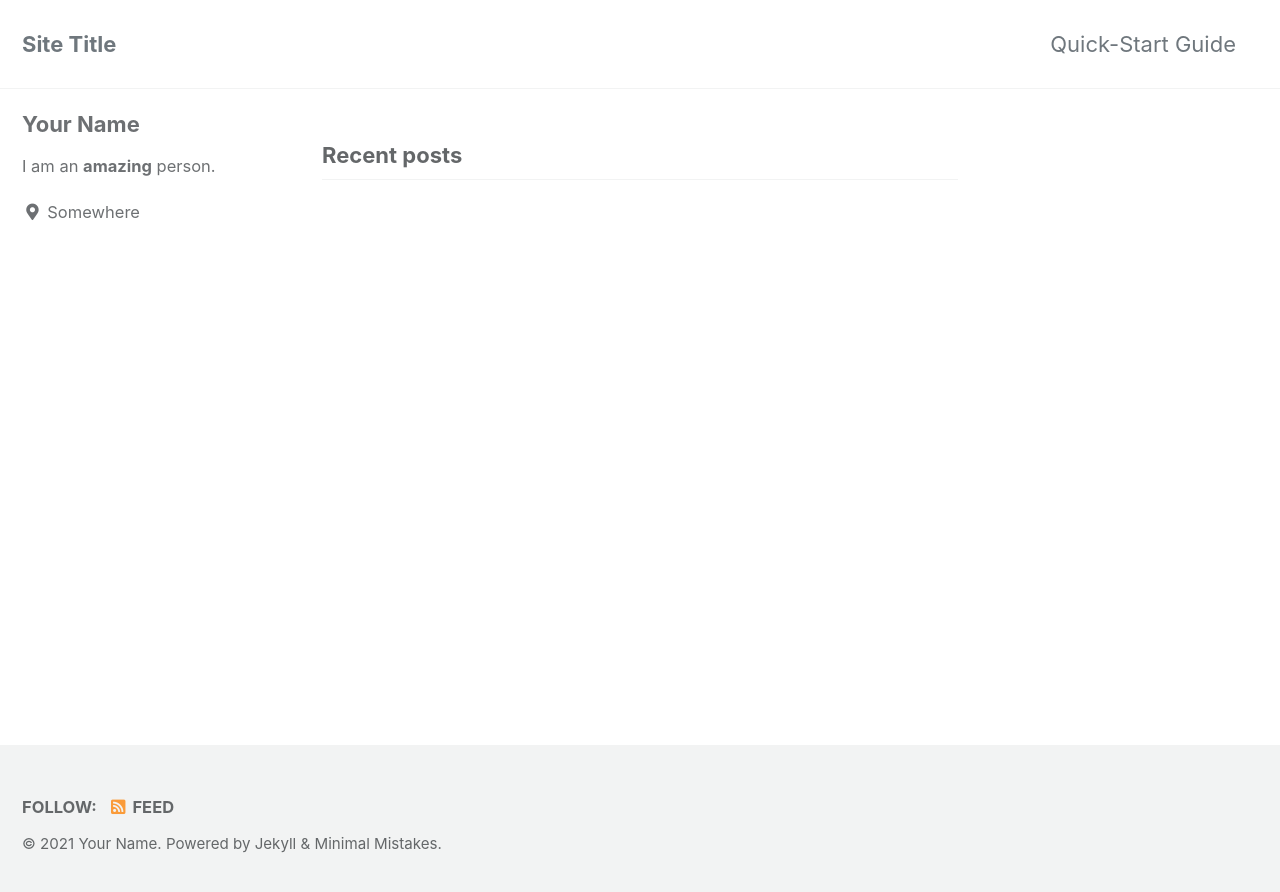
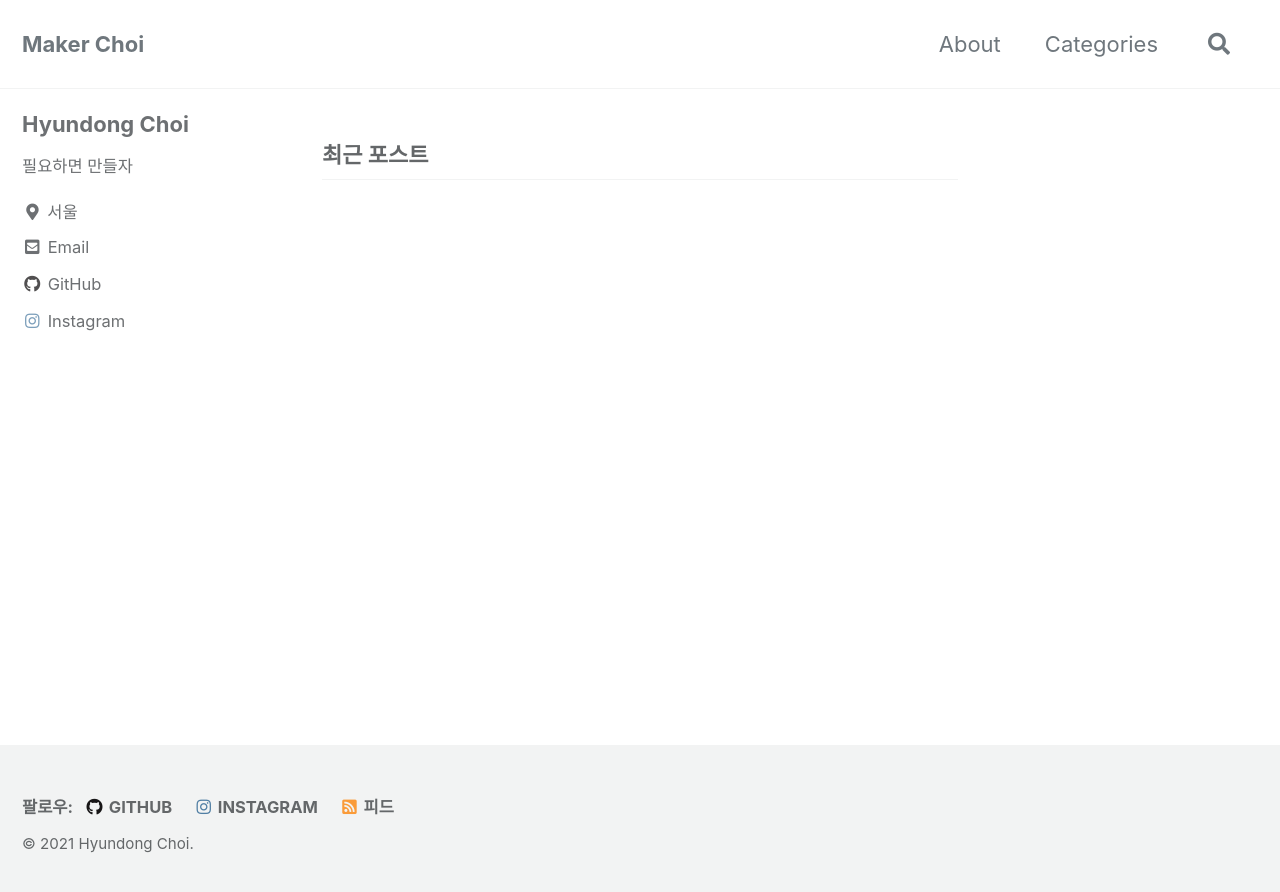
Before and after one commit to makerchoi/makerchoi.github.io, a Jekyll site: the page built from index.html, in a window 1280 px wide. Shown: the top 892 px of the page. Built offline with Jekyll 4.4.1, drawn with Linux system fonts in a browser that asks for light colours; cached includes are drawn as plain includes; the list of posts is cut into pages by our own code; comment, search, counter and statistics services are not loaded.

Commit message:
blog setting

```diff
--- a/Gemfile
+++ b/Gemfile
@@ -1,3 +1,6 @@
 source "https://rubygems.org"
 gemspec
 gem "webrick", "~> 1.7"
+gem "jekyll"
+gem 'tzinfo'
+gem "tzinfo-data", platforms: [:mingw, :mswin, :x64_mingw, :jruby]
--- a/_config.yml
+++ b/_config.yml
@@ -15,24 +15,24 @@
 minimal_mistakes_skin    : "default" # "air", "aqua", "contrast", "dark", "dirt", "neon", "mint", "plum", "sunrise"
 
 # Site Settings
-locale                   : "en-US"
-title                    : "Site Title"
+locale                   : "ko-KR"
+title                    : "Maker Choi"
 title_separator          : "-"
 subtitle                 : # site tagline that appears below site title in masthead
-name                     : "Your Name"
-description              : "An amazing website."
+name                     : "Hyundong Choi"
+description              : "Maker Choi's blog"
 url                      : # the base hostname & protocol for your site e.g. "https://mmistakes.github.io"
 baseurl                  : # the subpath of your site, e.g. "/blog"
-repository               : # GitHub username/repo-name e.g. "mmistakes/minimal-mistakes"
+repository               : "makerchoi/makerchoi.github.io" # GitHub username/repo-name e.g. "mmistakes/minimal-mistakes"
 teaser                   : # path of fallback teaser image, e.g. "/assets/images/500x300.png"
 logo                     : # path of logo image to display in the masthead, e.g. "/assets/images/88x88.png"
 masthead_title           : # overrides the website title displayed in the masthead, use " " for no title
 # breadcrumbs            : false # true, false (default)
 words_per_minute         : 200
 comments:
-  provider               : # false (default), "disqus", "discourse", "facebook", "staticman", "staticman_v2", "utterances", "giscus", "custom"
+  provider               : "disqus" # false (default), "disqus", "discourse", "facebook", "staticman", "staticman_v2", "utterances", "giscus", "custom"
   disqus:
-    shortname            : # https://help.disqus.com/customer/portal/articles/466208-what-s-a-shortname-
+    shortname            : "hyundongchoi" # https://help.disqus.com/customer/portal/articles/466208-what-s-a-shortname-
   discourse:
     server               : # https://meta.discourse.org/t/embedding-discourse-comments-via-javascript/31963 , e.g.: meta.discourse.org
   facebook:
@@ -59,9 +59,9 @@ reCaptcha:
 atom_feed:
   path                   : # blank (default) uses feed.xml
   hide                   : # true, false (default)
-search                   : # true, false (default)
-search_full_content      : # true, false (default)
-search_provider          : # lunr (default), algolia, google
+search                   : true # true, false (default)
+search_full_content      : true # true, false (default)
+search_provider          : google # lunr (default), algolia, google
 algolia:
   application_id         : # YOUR_APPLICATION_ID
   index_name             : # YOUR_INDEX_NAME
@@ -101,15 +101,15 @@ analytics:
 
 # Site Author
 author:
-  name             : "Your Name"
+  name             : "Hyundong Choi"
   avatar           : # path of avatar image, e.g. "/assets/images/bio-photo.jpg"
-  bio              : "I am an **amazing** person."
-  location         : "Somewhere"
+  bio              : "필요하면 만들자"
+  location         : "서울"
   email            :
   links:
     - label: "Email"
       icon: "fas fa-fw fa-envelope-square"
-      # url: "mailto:your.name@email.com"
+      url: "mailto:makerchoi@gmail.com"
     - label: "Website"
       icon: "fas fa-fw fa-link"
       # url: "https://your-website.com"
@@ -121,10 +121,10 @@ author:
       # url: "https://facebook.com/"
     - label: "GitHub"
       icon: "fab fa-fw fa-github"
-      # url: "https://github.com/"
+      url: "https://github.com/makerchoi"
     - label: "Instagram"
       icon: "fab fa-fw fa-instagram"
-      # url: "https://instagram.com/"
+      url: "https://www.instagram.com/paperart_sulsohugo"
 
 # Site Footer
 footer:
@@ -137,7 +137,7 @@ footer:
       # url:
     - label: "GitHub"
       icon: "fab fa-fw fa-github"
-      # url:
+      url: "https://github.com/makerchoi"
     - label: "GitLab"
       icon: "fab fa-fw fa-gitlab"
       # url:
@@ -146,7 +146,7 @@ footer:
       # url:
     - label: "Instagram"
       icon: "fab fa-fw fa-instagram"
-      # url:
+      url: "https://www.instagram.com/paperart_sulsohugo"
 
 
 # Reading Files
@@ -217,7 +217,7 @@ sass:
 permalink: /:categories/:title/
 paginate: 5 # amount of posts to show
 paginate_path: /page:num/
-timezone: # https://en.wikipedia.org/wiki/List_of_tz_database_time_zones
+timezone: Asia/Seoul # https://en.wikipedia.org/wiki/List_of_tz_database_time_zones
 
 
 # Plugins (previously gems:)
@@ -284,6 +284,12 @@ defaults:
       layout: single
       author_profile: true
       read_time: true
-      comments: # true
+      comments: true
       share: true
       related: true
+  - scope:
+      path: "_pages"
+      type: pages
+    values:
+      layout: single
+      author_profile: true
--- a/_includes/footer.html
+++ b/_includes/footer.html
@@ -18,4 +18,4 @@
   </ul>
 </div>
 
-<div class="page__footer-copyright">&copy; {{ site.time | date: '%Y' }} {{ site.name | default: site.title }}. {{ site.data.ui-text[site.locale].powered_by | default: "Powered by" }} <a href="https://jekyllrb.com" rel="nofollow">Jekyll</a> &amp; <a href="https://mademistakes.com/work/minimal-mistakes-jekyll-theme/" rel="nofollow">Minimal Mistakes</a>.</div>
+<div class="page__footer-copyright">&copy; {{ site.time | date: '%Y' }} {{ site.name | default: site.title }}.</div>
```
Also changed, not shown: _data/navigation.yml (+5 -4 lines), _pages/category-archive.md (added, +9 -0 lines), package.json (+6 -1 lines), Gemfile.lock, screenshot-layouts.png (deleted).
